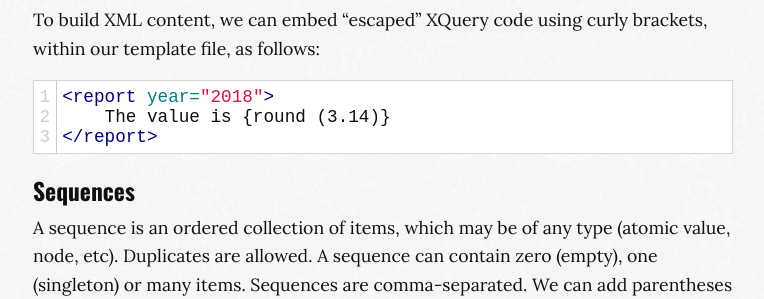
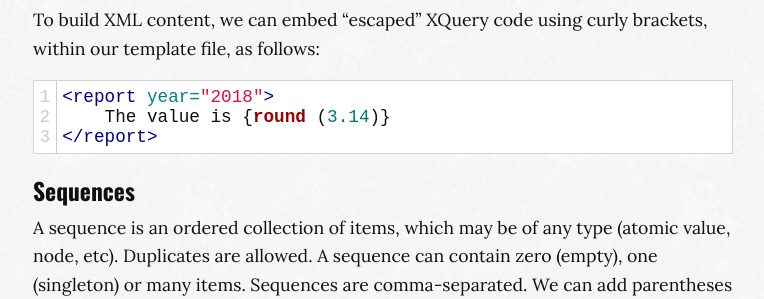
Before and after one commit to MaximeKjaer/kjaer.io, a Jekyll site: the page built from _posts/2018-09-18-tree-structured-data.md, in a window 1280 px wide and 900 px high, scrolled down 19392 px. Shown: the part 153-452 px from the top of the window, without its empty margins (257-1021 px from the left). Built offline with Jekyll 4.4.1, drawn with Linux system fonts in a browser that asks for light colours; comment, search, counter and statistics services are not loaded; some of the changed lines change nothing that is shown.

Commit message:
Add XPath and XQuery highlighting

```diff
--- /dev/null
+++ b/_plugins/xpath_xquery_lexer.rb
@@ -0,0 +1,447 @@
+# -*- coding: utf-8 -*- #
+# frozen_string_literal: true
+
+require 'rouge'
+
+module Rouge
+  module Lexers
+    class XPath < RegexLexer
+      title 'XPath'
+      desc 'XML Path Language (XPath) 3.1'
+      tag 'xpath'
+      filenames '*.xpath'
+
+      # Terminal literals:
+      # https://www.w3.org/TR/xpath-31/#terminal-symbols
+
+      digits = /[0-9]+/
+      decimalLiteral = /\.#{digits}|#{digits}\.[0-9]*/
+      doubleLiteral = /(\.#{digits})|#{digits}(\.[0-9]*)?[eE][+-]?#{digits}/
+      stringLiteral = /("(("")|[^"])*")|('(('')|[^'])*')/
+
+      ncName = /[a-z_][a-z_\-.0-9]*/i
+      qName = /(?:#{ncName})(?::#{ncName})?/
+      uriQName = /Q{[^{}]*}#{ncName}/
+      eqName = /(?:#{uriQName}|#{qName})/
+
+      commentStart = /\(:/
+      openParen    = /\((?!:)/
+
+      # Terminal symbols:
+      # https://www.w3.org/TR/xpath-30/#id-terminal-delimitation
+
+      kindTest = Regexp.union(%w(
+        element attribute schema-element schema-attribute
+        comment text node document-node namespace-node
+      ))
+      kindTestForPi = Regexp.union(%w(processing-instruction))
+      axes = Regexp.union(%w(
+        child descendant attribute self descendant-or-self
+        following-sibling following namespace
+        parent ancestor preceding-sibling preceding ancestor-or-self
+      ))
+      operators = Regexp.union(%w(, => = := : >= >> > <= << < - * != + // / || |))
+      keywords = Regexp.union(%w(let for some every if then else return in satisfies))
+      word_operators = Regexp.union(%w(
+        and or eq ge gt le lt ne is
+        div mod idiv
+        intersect except union
+        to
+      ))
+      constructorTypes = Regexp.union(%w(function array map empty-sequence))
+
+      # Lexical states:
+      # https://www.w3.org/TR/xquery-xpath-parsing/#XPath-lexical-states
+      # https://lists.w3.org/Archives/Public/public-qt-comments/2004Aug/0127.html
+      # https://www.w3.org/TR/xpath-30/#id-revision-log
+      # https://www.w3.org/TR/xpath-31/#id-revision-log
+
+      state :root do
+        # Comments
+        rule commentStart, Comment, :comment
+
+        # Literals
+        rule doubleLiteral, Num::Float
+        rule decimalLiteral, Num::Float
+        rule digits, Num
+        rule stringLiteral, Literal::String
+
+        # Variables
+        rule /\$/, Name::Variable, :varname
+
+        # Operators
+        rule operators, Operator
+        rule /\b#{word_operators}\b/, Operator::Word
+        rule /\b#{keywords}\b/, Keyword
+        rule /[?,{}()\[\]]/, Punctuation
+
+        # Functions
+        rule /(function)(\s*)(#{openParen})/ do # function declaration
+          groups Keyword, Text, Punctuation
+        end
+        rule /(map|array|empty-sequence)/, Keyword # constructors
+        rule /(#{kindTest})(\s*)(#{openParen})/ do  # kindtest
+          push :kindtest
+          groups Keyword, Text, Punctuation
+        end
+        rule /(#{kindTestForPi})(\s*)(#{openParen})/ do # processing instruction kindtest
+          push :kindtestforpi
+          groups Keyword, Text, Punctuation
+        end
+        rule /(#{eqName})(\s*)(#{openParen})/ do # function call
+          groups Name::Function, Text, Punctuation
+        end
+        rule /(#{eqName})(\s*)(#)(\s*)(#{digits})/ do # namedFunctionRef
+          groups Name::Function, Text, Name::Function, Text, Name::Function
+        end
+
+        # Type commands
+        rule /(cast|castable)(\s+)(as)/ do
+          goto :singletype
+          groups Keyword, Text, Keyword
+        end
+        rule /(treat)(\s+)(as)/ do
+          goto :itemtype
+          groups Keyword, Text, Keyword
+        end
+        rule /(instance)(\s+)(of)/ do
+          goto :itemtype
+          groups Keyword, Text, Keyword
+        end
+        rule /\b(as)\b/ do
+          token Keyword
+          goto :itemtype
+        end
+
+        # Paths
+        rule /\.\.|\.|\*/, Operator
+        rule /(#{ncName})(\s*)(:)(\s*)(\*)/ do
+          groups Name::Tag, Text, Punctuation, Text, Keyword::Reserved
+        end
+        rule /(\*)(\s*)(:)(\s*)(#{ncName})/ do
+          groups Keyword::Reserved, Text, Punctuation, Text, Name::Tag
+        end
+        rule /(#{axes})(\s*)(::)/ do
+          groups Keyword, Text, Operator
+        end
+        rule /@/, Name::Attribute, :attrname
+        rule eqName, Name::Tag
+
+        # Whitespace
+        rule /(\s+)/m, Text
+      end
+
+      state :singletype do
+        # Whitespace and comments
+        rule /\s+/m, Text
+        rule commentStart, Comment, :comment
+
+        # Type name
+        rule eqName do
+          token Keyword::Type
+          goto :root
+        end
+      end
+
+      state :itemtype do
+        # Whitespace and comments
+        rule /\s+/m, Text
+        rule commentStart, Comment, :comment
+
+        # Type tests
+        rule /(#{kindTest})(\s*)(#{openParen})/ do
+          groups Keyword::Type, Text, Punctuation
+          # go to kindtest then occurrenceindicator
+          goto :occurrenceindicator
+          push :kindtest
+        end
+        rule /(#{kindTestForPi})(\s*)(#{openParen})/ do
+          groups Keyword::Type, Text, Punctuation
+          # go to kindtestforpi then occurrenceindicator
+          goto :occurrenceindicator
+          push :kindtestforpi
+        end
+        rule /(item)(\s*)(#{openParen})(\s*)(\))/ do
+          goto :occurrenceindicator
+          groups Keyword::Type, Text, Punctuation, Text, Punctuation
+        end
+        rule /(#{constructorTypes})(\s*)(#{openParen})/ do
+          groups Keyword::Type, Text, Punctuation
+        end
+
+        # Type commands
+        rule /(cast|castable)(\s+)(as)/ do
+          groups Keyword, Text, Keyword
+          goto :singletype
+        end
+        rule /(treat)(\s+)(as)/ do
+          groups Keyword, Text, Keyword
+          goto :itemtype
+        end
+        rule /(instance)(\s+)(of)/ do
+          groups Keyword, Text, Keyword
+          goto :itemtype
+        end
+        rule /\b(as)\b/, Keyword
+
+        # Operators
+        rule operators do
+          token Operator
+          goto :root
+        end
+        rule /\b#{word_operators}\b/ do
+          token Operator::Word
+          goto :root
+        end
+        rule /\b#{keywords}\b/ do
+          token Keyword
+          goto :root
+        end
+        rule /[\[),]/ do
+          token Punctuation
+          goto :root
+        end
+
+        # Other types (e.g. xs:double)
+        rule eqName do
+          token Keyword::Type
+          goto :occurrenceindicator
+        end
+      end
+
+      # For pseudo-parameters for the KindTest productions
+      state :kindtest do
+        # Whitespace and comments
+        rule /\s+/m, Text
+        rule commentStart, Comment, :comment
+
+        # Pseudo-parameters:
+        rule /[?*]/, Operator
+        rule /,/, Punctuation
+        rule /(element|schema-element)(\s*)(#{openParen})/ do
+          push :kindtest
+          groups Keyword::Type, Text, Punctuation
+        end
+        rule eqName, Name::Tag
+
+        # End of pseudo-parameters
+        rule /\)/, Punctuation, :pop!
+      end
+
+      # Similar to :kindtest, but recognizes NCNames instead of EQNames
+      state :kindtestforpi do
+        # Whitespace and comments
+        rule /\s+/m, Text
+        rule commentStart, Comment, :comment
+
+        # Pseudo-parameters
+        rule ncName, Name
+        rule stringLiteral, Literal::String
+
+        # End of pseudo-parameters
+        rule /\)/, Punctuation, :pop!
+      end
+
+      state :occurrenceindicator do
+        # Whitespace and comments
+        rule /\s+/m, Text
+        rule commentStart, Comment, :comment
+
+        # Occurrence indicator
+        rule /[?*+]/ do
+          token Operator
+          goto :root
+        end
+
+        # Otherwise, lex it in root state:
+        rule /(?![?*+])/ do
+          goto :root
+        end
+      end
+
+      state :varname do
+        # Whitespace and comments
+        rule /\s+/m, Text
+        rule commentStart, Comment, :comment
+
+        # Function call
+        rule /(#{eqName})(\s*)(#{openParen})/ do
+          groups Name::Variable, Text, Punctuation
+          pop!
+        end
+
+        # Variable name
+        rule eqName, Name::Variable, :pop!
+      end
+
+      state :attrname do
+        # Whitespace and comments
+        rule /\s+/m, Text
+        rule commentStart, Comment, :comment
+
+        # Attribute name
+        rule eqName, Name::Attribute, :pop!
+        rule /\*/, Operator, :pop!
+      end
+
+      state :comment do
+        # Comment end
+        rule /:\)/, Comment, :pop!
+
+        # Nested comment
+        rule commentStart, Comment, :comment
+
+        # Comment contents
+        rule /[^:(]+/m, Comment
+        rule /[:(]/, Comment
+      end
+    end
+  end
+end
+
+
+module Rouge
+  module Lexers
+    class XQuery < XPath
+      title 'XQuery'
+      desc 'XQuery 3.1: An XML Query Language'
+      tag 'xquery'
+      filenames '*.xquery', '*.xq'
+      mimetypes 'application/xquery'
+
+      # Terminal literals:
+      ncName = /[a-z_][a-z_\-.0-9]*/i
+      qName = /(?:#{ncName})(?::#{ncName})?/
+      uriQName = /Q{[^{}]*}#{ncName}/
+      eqName = /(?:#{uriQName}|#{qName})/
+      commentStart = /\(:/
+
+      keywords = Regexp.union(%w(
+        xquery encoding version declare module
+        namespace copy-namespaces boundary-space construction
+        default collation base-uri preserve strip
+        ordering ordered unordered order empty greatest least
+        preserve no-preserve inherit no-inherit
+        decimal-format decimal-separator grouping-separator
+        infinity minus-sign NaN percent per-mille
+        zero-digit digit pattern-separator exponent-separator
+        import schema at element option
+        function external context item
+        typeswitch switch case
+        try catch
+        validate lax strict type
+        document element attribute text comment processing-instruction
+        for let where order group by return
+        allowing tumbling stable sliding window
+        start end only when previous next count collation
+        ascending descending
+      ))
+
+      state :tags do
+        rule /<#{qName}/, Name::Tag, :start_tag
+        rule /<!--/, Comment, :xml_comment
+        rule /<\?.*?\?>/, Comment::Preproc
+        rule /<!\[CDATA\[.*?\]\]>/, Comment::Preproc
+        rule /&\S*?;/, Name::Entity
+      end
+
+      prepend :root do
+        mixin :tags
+
+        rule /{/, Punctuation, :root
+        rule /}(`)?/ do
+          token Punctuation
+          if stack.length > 1
+            pop!
+          end
+        end
+
+        rule /(namespace)(\s+)(#{ncName})/ do
+          groups Keyword, Text, Name::Namespace
+        end
+
+        rule /\b(#{keywords})\b/, Keyword
+        rule /;/, Punctuation
+        rule /%/, Keyword::Declaration, :annotation
+
+        rule /(\(#)(\s*)(#{eqName})/ do
+          push :pragma
+          groups Comment::Preproc, Text, Name::Tag
+        end
+
+        rule /``\[/, Str, :str_constructor
+      end
+
+      state :annotation do
+        rule /\s+/m, Text
+        rule commentStart, :comment
+        rule eqName, Keyword::Declaration, :pop!
+      end
+
+      state :pragma do
+        rule /\s+/m, Text
+        rule commentStart, :comment
+        rule /#\)/, Comment::Preproc, :pop!
+        rule /./, Comment::Preproc
+      end
+
+      # https://www.w3.org/TR/xquery-31/#id-string-constructors
+      state :str_constructor do
+        rule /`{/, Punctuation, :root
+        rule /\]``/, Str, :pop!
+        rule /[^`\]]+/m, Str
+        rule /[`\]]/, Str
+      end
+
+      state :xml_comment do
+        rule /[^-]+/m, Comment
+        rule /-->/, Comment, :pop!
+        rule /-/, Comment
+      end
+
+      state :start_tag do
+        rule /\s+/m, Text
+        rule /([\w.:-]+\s*=)(")/m do
+          push :quot_attr
+          groups Name::Attribute, Str
+        end
+        rule /([\w.:-]+\s*=)(')/m do
+          push :apos_attr
+          groups Name::Attribute, Str
+        end
+        rule />/, Name::Tag, :tag_content
+        rule %r(/>), Name::Tag, :pop!
+      end
+
+      state :quot_attr do
+        rule /"/, Str, :pop!
+        rule /{{/, Str
+        rule /{/, Punctuation, :root
+        rule /[^"{>]+/m, Str
+      end
+
+      state :apos_attr do
+        rule /'/, Str, :pop!
+        rule /{{/, Str
+        rule /{/, Punctuation, :root
+        rule /[^'{>]+/m, Str
+      end
+
+      state :tag_content do
+        rule /\s+/m, Text
+        mixin :tags
+
+        rule /({{|}})/, Text
+        rule /{/, Punctuation, :root
+
+        rule /[^{}<&]/, Text
+
+        rule %r(</#{qName}(\s*)>) do
+          token Name::Tag
+          pop! # pop self
+          pop! # pop tag_start
+        end
+      end
+    end
+  end
+end
--- a/_posts/2018-09-18-tree-structured-data.md
+++ b/_posts/2018-09-18-tree-structured-data.md
@@ -643,7 +643,7 @@ A query consists of one or more comma-separated **XQuery expressions**, which ar
 ### Creating XML content
 To build XML content, we can embed "escaped" XQuery code using curly brackets, within our template file, as follows:
 
-{% highlight xml linenos %}
+{% highlight xquery linenos %}
 <report year="2018">
     The value is {round (3.14)}
 </report>
```
